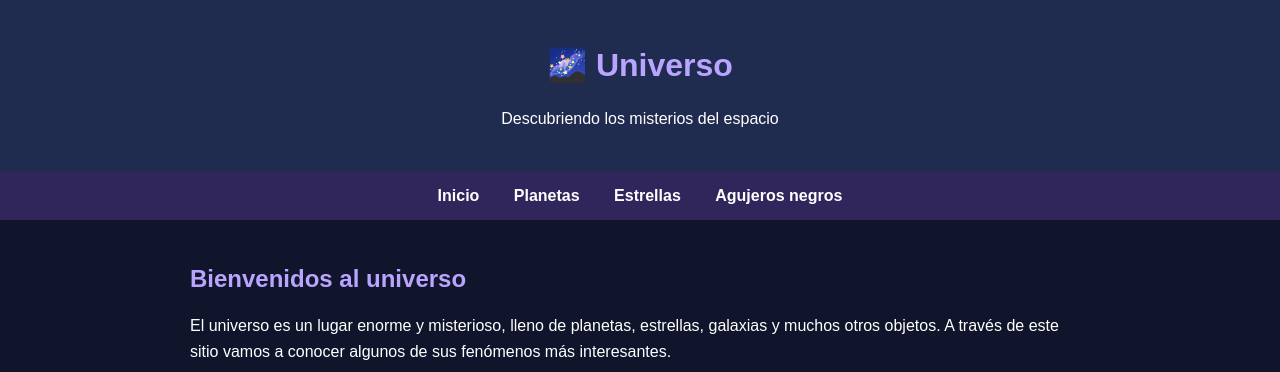
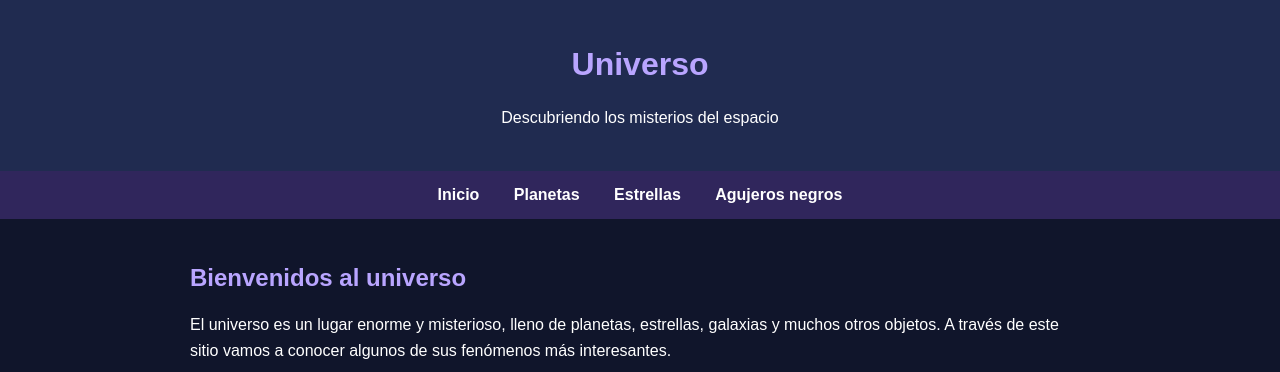
Before and after one commit to 18cp/TP-final-Campos-Ramiro-4D, a plain HTML site: page index.html in a window 1280 px wide. Shown: the top 372 px of the page. Drawn offline with Linux system fonts and the light colour scheme.

Commit message:
Fix HTML formatting and remove unnecessary symbols

```diff
--- a/index.html
+++ b/index.html
@@ -10,7 +10,7 @@
 <body>
 
     <header>
-        <h1>🌌 Universo</h1>
+        <h1>Universo</h1>
         <p>Descubriendo los misterios del espacio</p>
     </header>
 
```
